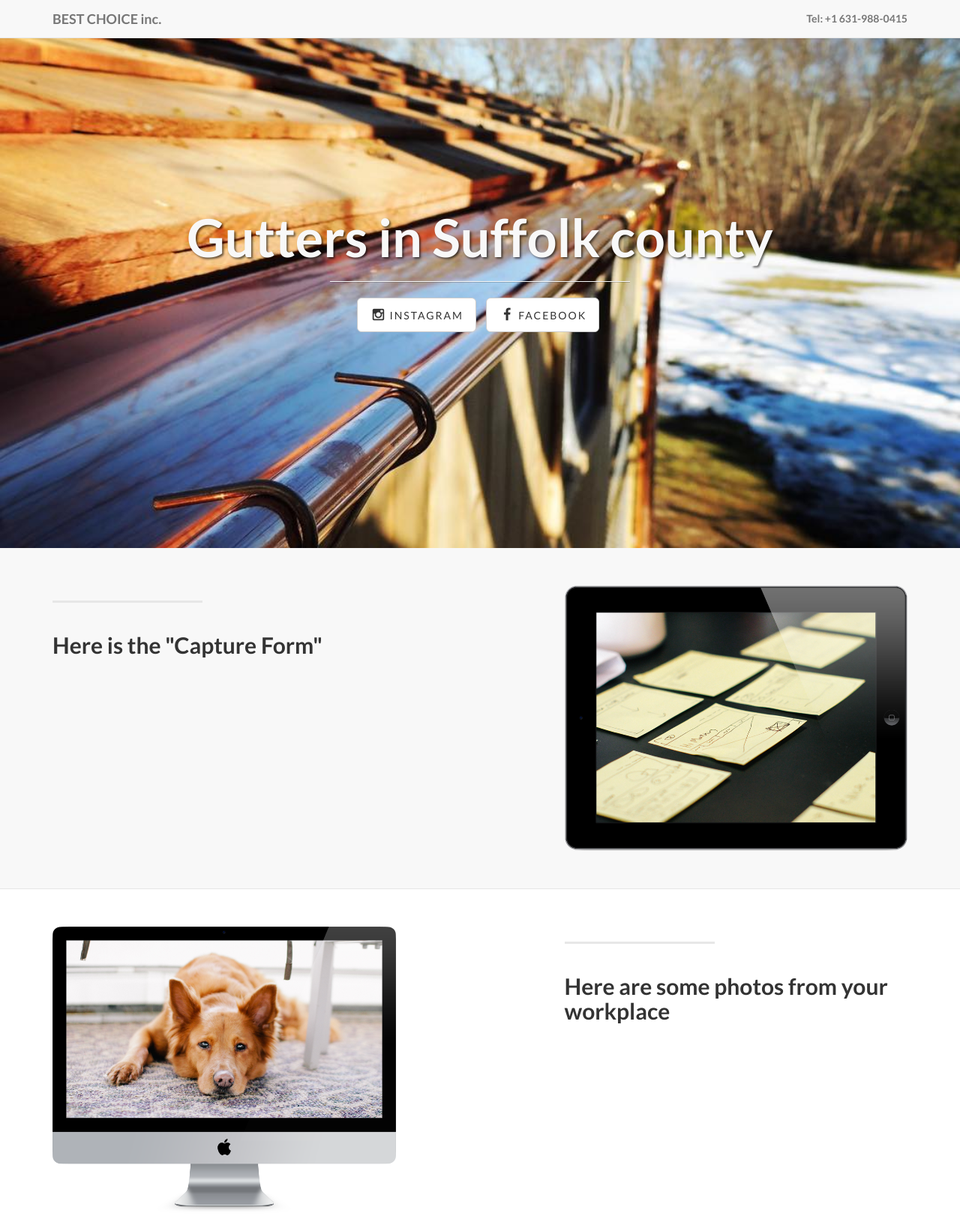
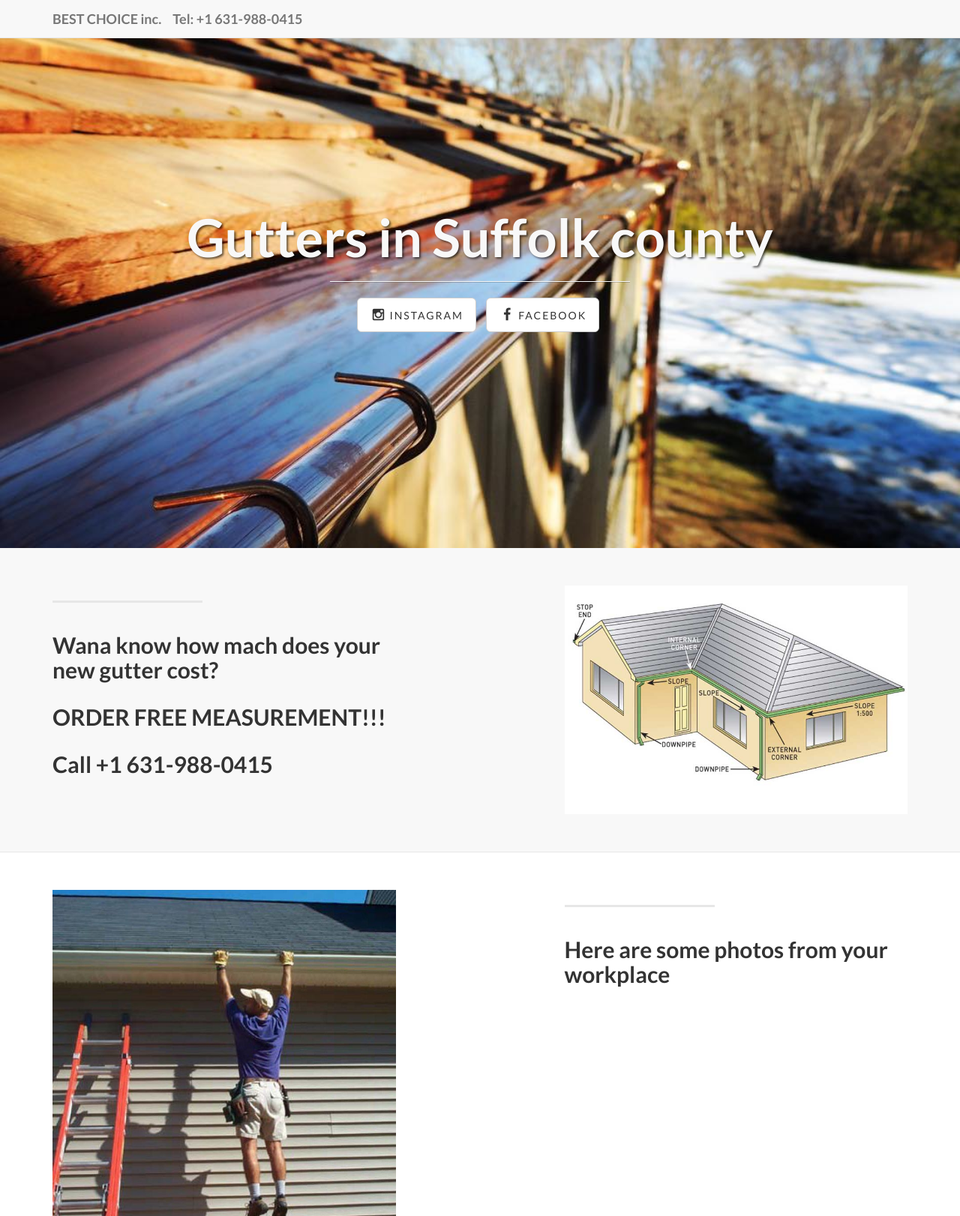
Before and after one commit to SalavatSM/SalavatSM.github., a plain HTML site: page index.html in a window 1280 px wide. Shown: the top 1622 px of the page at 75% size. Drawn offline with Linux system fonts and the light colour scheme.

Commit message:
var2
saite nur

```diff
--- a/index.html
+++ b/index.html
@@ -29,13 +29,6 @@
     <link href="font-awesome-4.1.0/css/font-awesome.min.css" rel="stylesheet" type="text/css">
     <link href="http://fonts.googleapis.com/css?family=Lato:300,400,700,300italic,400italic,700italic" rel="stylesheet" type="text/css">
 
-    <!-- HTML5 Shim and Respond.js IE8 support of HTML5 elements and media queries -->
-    <!-- WARNING: Respond.js doesn't work if you view the page via file:// -->
-    <!--[if lt IE 9]>
-        <script src="https://oss.maxcdn.com/libs/html5shiv/3.7.0/html5shiv.js"></script>
-        <script src="https://oss.maxcdn.com/libs/respond.js/1.4.2/respond.min.js"></script>
-    <![endif]-->
-
 </head>
 
 <body>
@@ -45,28 +38,10 @@
         <div class="container">
             <!-- Brand and toggle get grouped for better mobile display -->
             <div class="navbar-header">
-                <button type="button" class="navbar-toggle" data-toggle="collapse" data-target="#bs-example-navbar-collapse-1">
-                    <span class="sr-only">Toggle navigation</span>
-                    <span class="icon-bar"></span>
-                    <span class="icon-bar"></span>
-                    <span class="icon-bar"></span>
-                </button>
                 <a class="navbar-brand" href="#">BEST CHOICE inc.</a>
+                <a class="navbar-brand">Tel: +1 631-988-0415</a>
             </div>
-            <!-- Collect the nav links, forms, and other content for toggling -->
-            <div class="collapse navbar-collapse" id="bs-example-navbar-collapse-1">
-                <ul class="nav navbar-nav navbar-right">
-                    <li>
-                        <a href="#">Tel: +1 631-988-0415</a>
-                    </li>
-                    <!-- <li>
-                        <a href="#">Services</a>
-                    </li>
-                    <li>
-                        <a href="#">Contact</a>
-                    </li> -->
-                </ul>
-            </div>
+
             <!-- /.navbar-collapse -->
         </div>
         <!-- /.container -->
@@ -88,11 +63,9 @@
                                 <a href="https://instagram.com/bchi_gutters/?hl=in/SBootstrap" target="_blank" class="btn btn-default btn-lg"><i class="fa fa-instagram fa-fw"></i> <span class="network-name">Instagram</span></a>
                             </li>
                             <li>
-                                <a href="https://facebook.com/profile.php?id=100010323603524/IronSummitMedia/startbootstrap" target="_blank" class="btn btn-default btn-lg"><i class="fa fa-facebook fa-fw"></i> <span class="network-name">Facebook</span></a>
+                                <a href="https://m.facebook.com/profile.php?id=100010323603524/IronSummitMedia/startbootstrap" target="_blank" class="btn btn-default btn-lg"><i class="fa fa-facebook fa-fw"></i> <span class="network-name">Facebook</span></a>
                             </li>
-                            <!-- <li>
-                                <a href="#" class="btn btn-default btn-lg"><i class="fa fa-linkedin fa-fw"></i> <span class="network-name">Linkedin</span></a>
-                            </li> -->
+
                         </ul>
                     </div>
                 </div>
@@ -114,10 +87,12 @@
                 <div class="col-lg-5 col-sm-6">
                     <hr class="section-heading-spacer">
                     <div class="clearfix"></div>
-                    <h2 class="section-heading">Here is the "Capture Form"<br></h2>
+                    <h2 class="section-heading">Wana know how mach does your new gutter cost?<br></h2>
+                    <h2 class="section-heading">ORDER FREE MEASUREMENT!!!<br></h2>
+                    <h2 class="section-heading">Call +1 631-988-0415<br></h2>
                 </div>
                 <div class="col-lg-5 col-lg-offset-2 col-sm-6">
-                    <img class="img-responsive" src="img/ipad.png" alt="">
+                    <img class="img-responsive" src="img/gutter_measurement.jpg" alt="">
                 </div>
             </div>
 
@@ -138,7 +113,8 @@
                     <h2 class="section-heading">Here are some photos from your workplace<br></h2>
                 </div>
                 <div class="col-lg-5 col-sm-pull-6  col-sm-6">
-                    <img class="img-responsive" src="img/dog.png" alt="">
+                    <img class="img-responsive" src="img/for_gal (1).jpg" alt="">
+                    <img class="img-responsive" src="img/for_gal (2).jpg" alt="">
                 </div>
             </div>
 
@@ -168,34 +144,6 @@
         </div>
         <!-- /.container -->
 
-    </div>
-    <!-- /.content-section-a -->
-
-    <!-- <div class="banner">
-
-        <div class="container">
-
-            <div class="row">
-                <div class="col-lg-6">
-                    <h2>Connect to Start Bootstrap:</h2>
-                </div>
-                <div class="col-lg-6">
-                    <ul class="list-inline banner-social-buttons">
-                        <li>
-                            <a href="https://twitter.com/SBootstrap" class="btn btn-default btn-lg"><i class="fa fa-twitter fa-fw"></i> <span class="network-name">Twitter</span></a>
-                        </li>
-                        <li>
-                            <a href="https://github.com/IronSummitMedia/startbootstrap" class="btn btn-default btn-lg"><i class="fa fa-github fa-fw"></i> <span class="network-name">Github</span></a>
-                        </li>
-                        <li>
-                            <a href="#" class="btn btn-default btn-lg"><i class="fa fa-linkedin fa-fw"></i> <span class="network-name">Linkedin</span></a>
-                        </li>
-                    </ul>
-                </div>
-            </div>
-
-        </div>
-        <!-- /.container -->
 
     </div>
     <!-- /.banner -->
```
Also changed, not shown: img/1900-1267.jpg (deleted), img/banner-bg.jpg (deleted), img/dog.png (deleted), img/for_gal (1).jpg (added), img/for_gal (2).jpg (added), img/gutter_measurement.jpg (added), img/ipad.png (deleted), img/phones.png (deleted).
